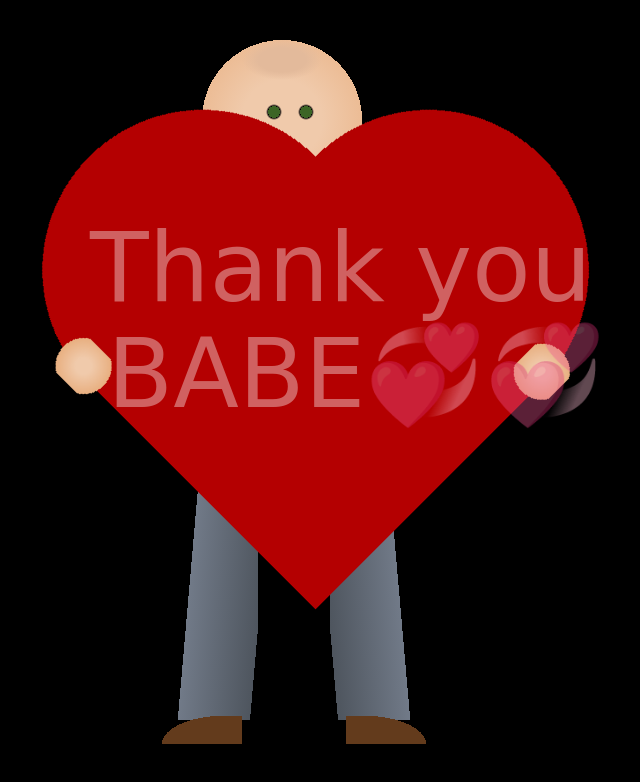
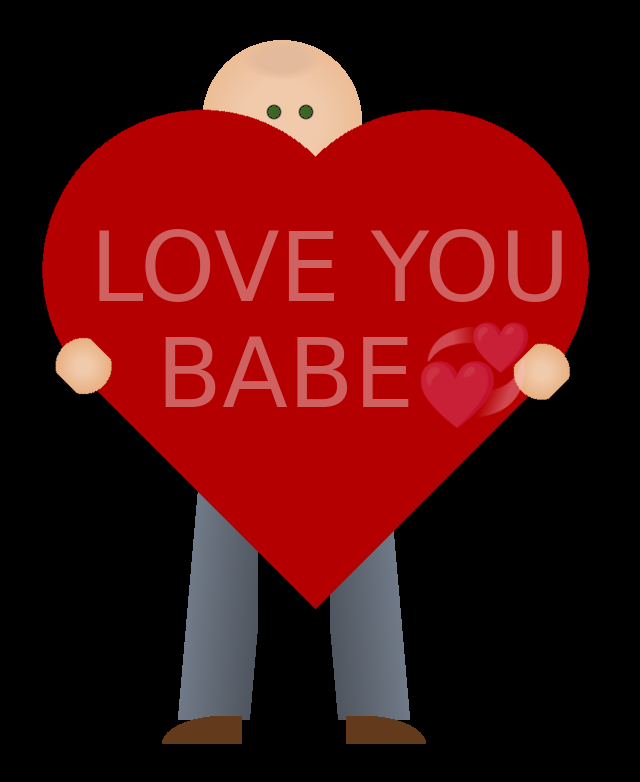
Before and after one commit to Mrimperfect7/Mrimperfect.github.io-propose-, a plain HTML site: page new.html in a window 1280 px wide. Shown: the whole page, without its empty margins (358-998 px from the left). Drawn offline with Linux system fonts and the light colour scheme.

Commit message:
Update style.css

```diff
--- a/style.css
+++ b/style.css
@@ -94,7 +94,7 @@ div.beloved:after {
   display: flex;
   position: absolute;
   white-space: pre;
-  content: "Thank you \a BABE💞💞";
+  content: "LOVE YOU \a BABE💞";
 
   text-align: center;
   line-height: 1.1;
```
